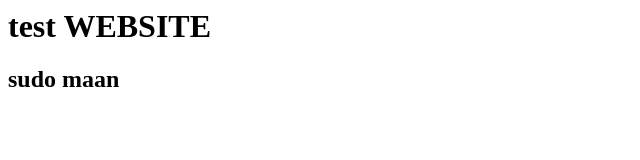
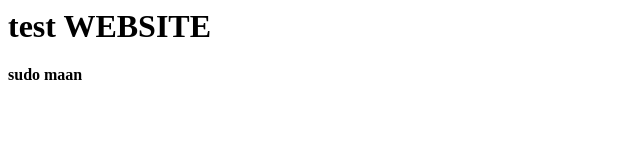
Before and after one commit to ApurvaChoudhary/git, a plain HTML site: page index.html in a window 1280 px wide. Shown: the whole page, without its empty margins (0-640 px from the left). Drawn offline with Linux system fonts and the light colour scheme.

Commit message:
Update index.html

```diff
--- a/index.html
+++ b/index.html
@@ -1,2 +1,2 @@
 <h1>test WEBSITE</h1>
-<h2>sudo maan</h3>
+<h4>sudo maan</h4>
```
